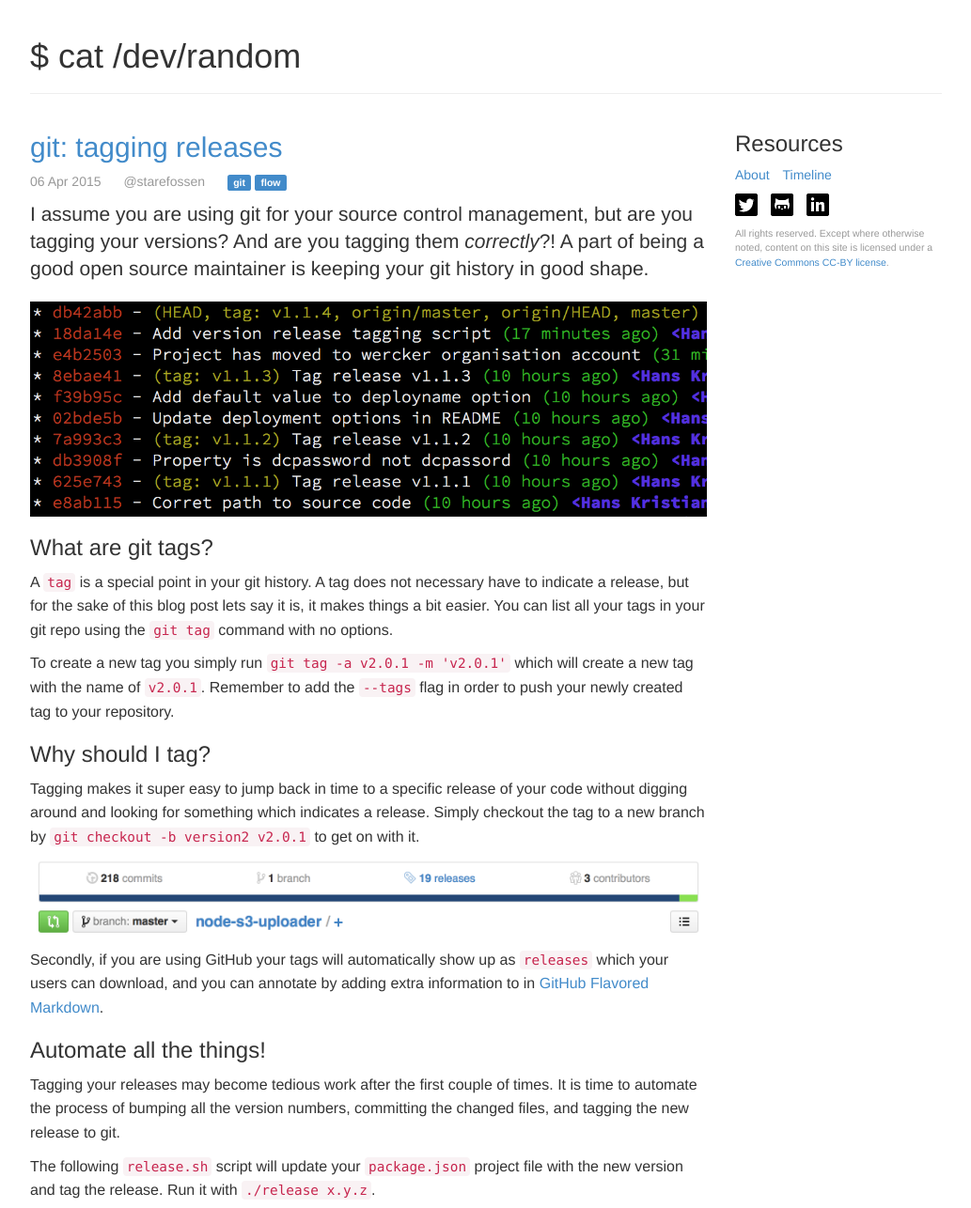
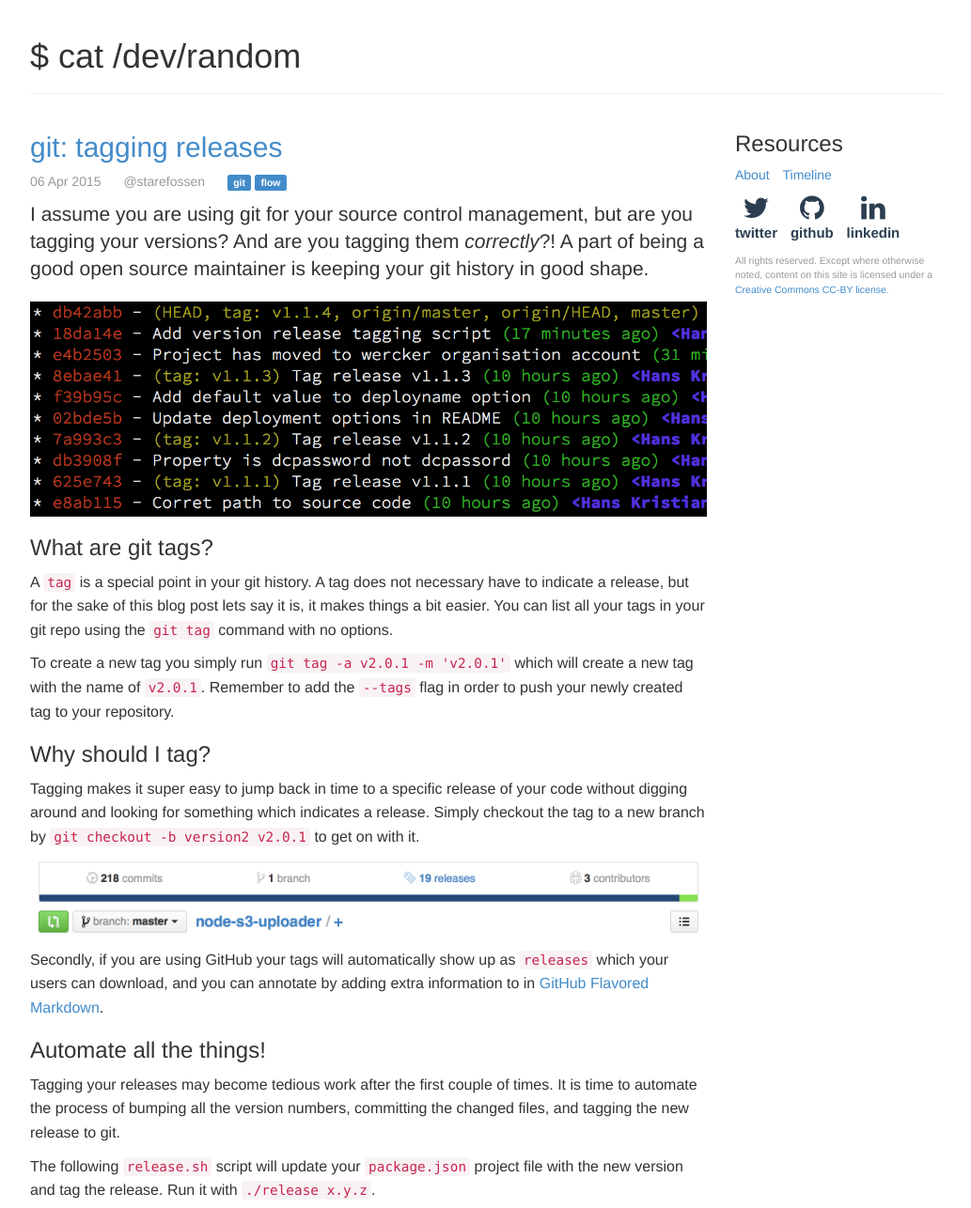
Before and after one commit to Starefossen/starefossen.github.com, a Jekyll site: the page built from index.html, in a window 1280 px wide, cut to the strip 0-1286 px from the top of the page. Shown: the whole strip at 94% size, without its empty margins (123-1156 px from the left). Built offline with Jekyll 4.4.1, drawn with Linux system fonts in a browser that asks for light colours; nearby versions of some CDN libraries; Markdown is read by kramdown in place of the engine named in the settings; a script that is not in the unit is left out.

Commit message:
Use Font Awsome social icons

```diff
--- a/_config.yml
+++ b/_config.yml
@@ -6,14 +6,11 @@ repo: https://github.com/starefossen/starefossen.github.com
 ga_id: UA-38558206-2
 
 social: !!omap
-  - img: twtter.png
-    cls: twtter
+  - icon: twitter
     url: https://twitter.com/starefossen
-  - img: github.png
-    cls: github
+  - icon: github
     url: https://github.com/starefossen
-  - img: lnkedin.png
-    cls: lnkedin
+  - icon: linkedin
     url: https://linkedin.com/hans.flaatten
 
 relative_permalinks: false
--- a/_includes/side.html
+++ b/_includes/side.html
@@ -5,7 +5,7 @@
     <ul class="list-inline">
     {% for p in site.pages %}
       {% if p.navigation %}
-      <li><a href="{{ p.url }}">{{ p.navigation }}</a></li>
+        <li><a href="{{ p.url }}">{{ p.navigation }}</a></li>
       {% endif %}
     {% endfor %}
     </ul>
@@ -15,8 +15,10 @@
   <div class="social">
     <ul class="list-inline">
     {% for s in site.social %}
-      <li class="{{ s.cls }}">
-        <a href="{{ s.url }}"><img src="/images/{{ s.img }}"></a>
+      <li>
+        <a href="{{ s.url }}">
+          <i class="fa fa-{{ s.icon }}"></i><br>{{ s.icon }}
+        </a>
       </li>
     {% endfor %}
     </ul>
--- a/css/app.css
+++ b/css/app.css
@@ -19,10 +19,20 @@ body > .container {
   margin-bottom: 0px;
 }
 
-social ul li a {
-  width: 24px;
-  height: 24px;
-  background-repeat: no-repeat;
+.social ul li {
+  text-align: center;
+  font-size: 15px;
+  font-weight: bold;
+}
+
+.social ul li a,
+.social ul li a:hover {
+  color: #2C3E50;
+  text-decoration: none;
+}
+
+.social ul li a i {
+  font-size: 30px;
 }
 
 footer ul {
```
Also changed, not shown: images/email.png (deleted), images/facebook.png (deleted), images/flickr.png (deleted), images/github.png (deleted), images/instagram.png (deleted), images/lnkedin.png (deleted), images/skype.png (deleted), images/twtter.png (deleted), images/youtube.png (deleted).
